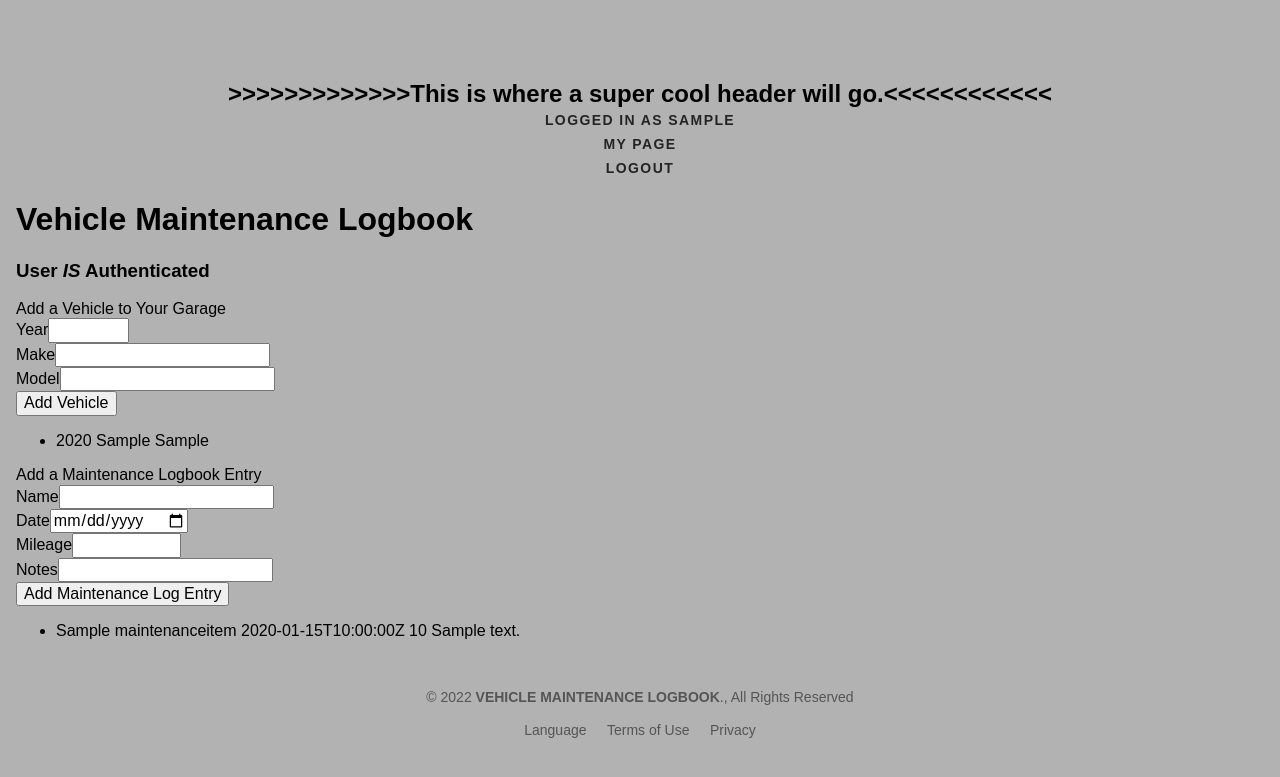
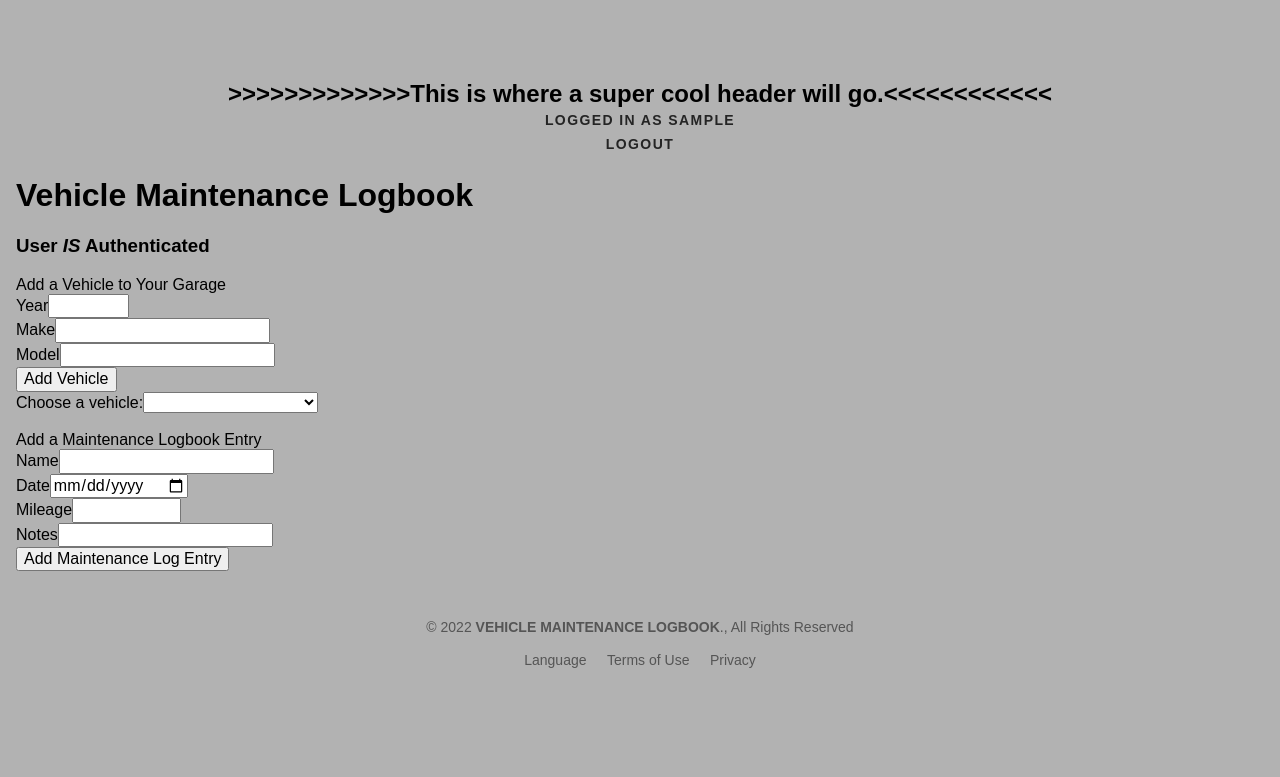
Before and after one commit to chapman311/Vehicle-Maintenance-Logbook, a Django app: page / in a window 1280 px wide. Shown: the top 777 px of the page. Run offline with Django 4.2, Linux system fonts and the light colour scheme; a user stored in the database is signed in; tables that the repository leaves empty hold one stand-in row (values such as "Sample post"); data that the repository does not hold is empty.

Commit message:
tying together models and objects

```diff
--- a/maint_log/models.py
+++ b/maint_log/models.py
@@ -9,10 +9,10 @@ class Vehicle(models.Model):
     year = models.IntegerField(null=True)
     make = models.CharField(max_length=100, null=True)
     model = models.CharField(max_length=100, null=True)
-    user = models.ForeignKey(User, on_delete=models.PROTECT, related_name='vehicles', null=True)
+    user = models.ForeignKey(User, on_delete=models.PROTECT, null=True)
 
     def __str__(self):
-        return self
+        return f'{self.year}, {self.make}, {self.model}, {self.user}'
 
 
 class MaintenanceItem(models.Model):
@@ -20,7 +20,7 @@ class MaintenanceItem(models.Model):
     date = models.DateTimeField('date completed', null=True)
     mileage = models.IntegerField(null=True)
     notes = models.CharField(max_length=300, null=True)
-    vehicle = models.ForeignKey(Vehicle, on_delete=models.CASCADE, related_name='maintenance_items', null=True)
+    vehicle = models.ForeignKey(Vehicle, on_delete=models.CASCADE, null=True)
 
     def __str__(self):
-        return self.name
+        return f'{self.name}, {self.date}, {self.vehicle}'
--- a/maint_log/templates/maint_log/index.html
+++ b/maint_log/templates/maint_log/index.html
@@ -6,7 +6,6 @@
 
 {% block header %}
         <span class="flex content-center justify-around f6 black-80 fw6 ttu pa1 tracked">Logged in as {{ request.user.username }}</span>
-        <a href="" class="flex content-center justify-around link grow f6 black-80 fw6 ttu pa1 tracked">My Page</a>
         <a href="/user-logout/" class="flex content-center justify-around link grow f6 black-80 fw6 ttu pa1 tracked">Logout</a>
 {% endblock %}
 
@@ -30,13 +29,18 @@
                 <input type="submit" value="Add Vehicle">
             </form>
 
-            <ul>
-                <li v-for="vehicle in vehicles">
-                    [[ vehicle.year ]]
-                    [[ vehicle.make ]]
-                    [[ vehicle.model ]]
-                </li>
-            </ul>
+            <label for="vehicle-select">Choose a vehicle:</label>
+                <select for="vehicle-select" v-model="vehicleSelection" @change="getMaintenanceLogs">
+                    <option v-for="vehicle in vehicles" v-bind:value="vehicle">
+                        [[ vehicle.year ]]
+                        [[ vehicle.make ]]
+                        [[ vehicle.model ]]
+                    </option>
+                </select>
+
+
+            <br>
+            <br>
 
             <label for="Add Maintenance Log Entry">Add a Maintenance Logbook Entry</label>
             <form @submit.prevent="addMaintenanceLog">
@@ -75,6 +79,8 @@
                     newVehicleMake: '',
                     newVehicleModel: '',
 
+                    vehicleSelection: null,
+
 					maintenanceLogs: [],
 					newMaintenanceName: '',
 					newMaintenanceDate: '',
@@ -89,7 +95,6 @@
 
 			created () {
                 this.getVehicles()
-				this.getMaintenanceLogs()
 			},
 
 			mounted () {
@@ -127,9 +132,10 @@
 				},
 
 				getMaintenanceLogs () {
+                    console.log(this.vehicleSelection.id)
 					axios({
 						method: 'get',
-						url: '/get-maintenance-logs'
+						url: '/get-maintenance-logs/' + this.vehicleSelection.id
 					}).then(res => {
 						console.log(res.data)
 						this.maintenanceLogs = res.data.maintenance_items
@@ -145,6 +151,7 @@
 							date: this.newMaintenanceDate,
 							mileage: this.newMaintenanceMileage,
 							notes: this.newMaintenanceNotes,
+                            vehicle: this.vehicleSelection.id
 						},
 						headers: {
 							'X-CSRFToken': this.csrf_token
--- a/maint_log/urls.py
+++ b/maint_log/urls.py
@@ -9,7 +9,7 @@ urlpatterns = [
 
     path('get-vehicles/', views.getVehicles),
     path('add-vehicle/', views.addVehicle),
-    path('get-maintenance-logs/', views.getMaintenanceLogs),
+    path('get-maintenance-logs/<int:id>/', views.getMaintenanceLogs),
     path('add-maintenance-log/', views.addMaintenanceLog),
     path('user-login/', views.userLogin, name='user-login'),
     path('user-signup/', views.userSignUp, name='user-signup'),
--- a/maint_log/views.py
+++ b/maint_log/views.py
@@ -50,13 +50,14 @@ def userLogout(request):
     return redirect('/')
 
 def getVehicles(request):
-    vehicle_db = Vehicle.objects.all()
+    vehicle_db = Vehicle.objects.filter(user=request.user)
     vehicles = []
     for vehicle in vehicle_db:
         vehicles.append({
             'year' : vehicle.year,
             'make' : vehicle.make,
             'model' : vehicle.model,
+            'id' : vehicle.id,
         })
     return JsonResponse(data={'vehicles' : vehicles})
 
@@ -66,11 +67,11 @@ def addVehicle(request):
         year = data.get('year')
         make = data.get('make')
         model = data.get('model')
-        Vehicle.objects.create(year=year, make=make, model=model)
+        Vehicle.objects.create(year=year, make=make, model=model, user=request.user)
         return JsonResponse({'message': 'Vehicle Saved'})
 
-def getMaintenanceLogs(request):
-    maintenance_db = MaintenanceItem.objects.all()
+def getMaintenanceLogs(request, id):
+    maintenance_db = MaintenanceItem.objects.filter(vehicle_id=id)
     maintenance_items = []
     for maintenance_item in maintenance_db:
         maintenance_items.append({
@@ -88,5 +89,5 @@ def addMaintenanceLog(request):
         date = data.get('date')
         mileage = data.get('mileage')
         notes = data.get('notes')
-        MaintenanceItem.objects.create(name=name, date=date, mileage=mileage, notes=notes)
+        MaintenanceItem.objects.create(name=name, date=date, mileage=mileage, notes=notes, vehicle_id=data.get('vehicle'))
         return JsonResponse({'message': 'Maintenance log added.'})
```
Also changed, not shown: maint_log/templates/maint_log/login.html (+4 -18 lines), maint_log/templates/maint_log/signup.html (+6 -15 lines), maint_log/migrations/0004_alter_vehicle_user.py (added), maint_log/migrations/0005_alter_maintenanceitem_vehicle_alter_vehicle_user.py (added).
